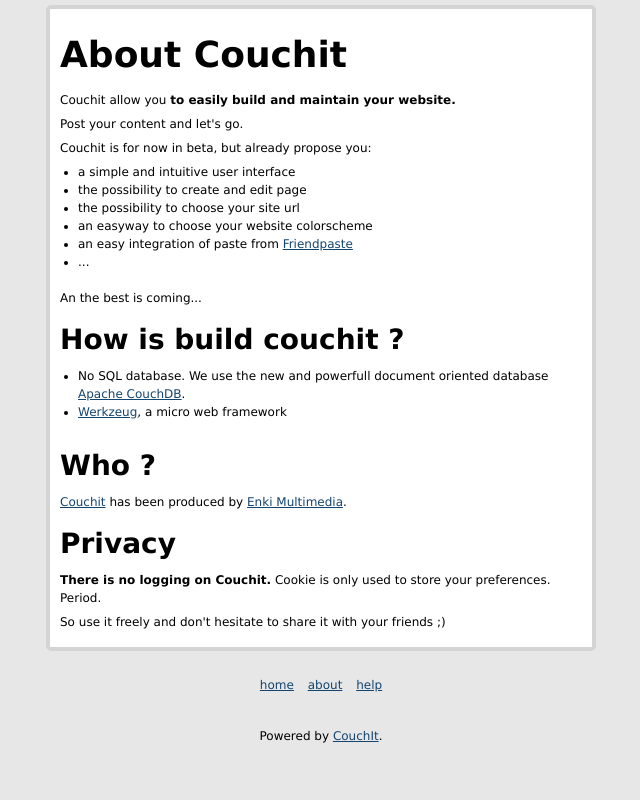
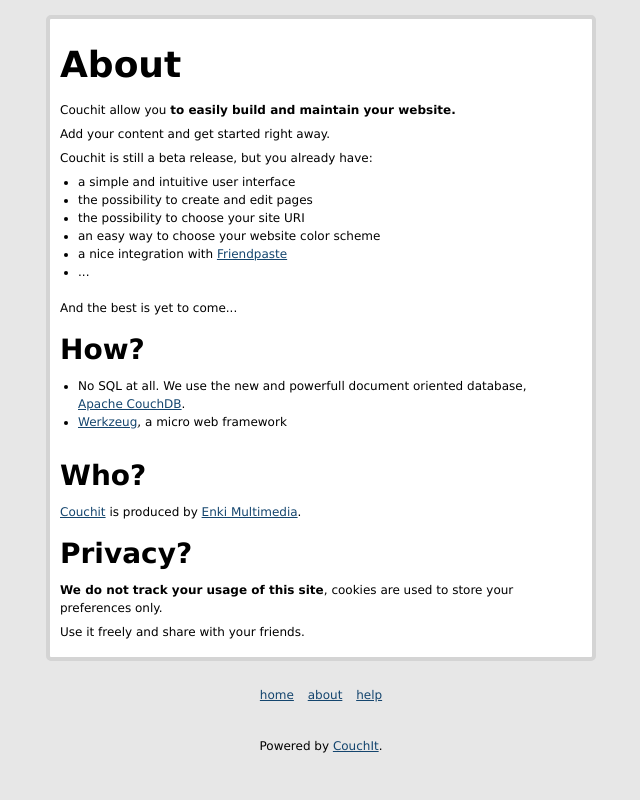
Before and after one commit to haxwithaxe/couchit, a Python web app: template templates/about.html in a window 1280 px wide. Shown: the whole page, without its empty margins (324-964 px from the left). Run offline with Jinja, Linux system fonts and the light colour scheme; the template is opened without the code that fills it, so the values that code supplies are empty.

Commit message:
lot of fixes for bugs that appeared online...

```diff
--- a/couchit/models.py
+++ b/couchit/models.py
@@ -101,8 +101,8 @@ class Page(Document):
         else:
             old_data = db.get(self.id)
             self.created = datetime.utcnow()
-            old_hash = make_hash(old_data['content'])
-            new_hash = make_hash(self.content)
+            old_hash = make_hash(old_data['title'], old_data['content'])
+            new_hash = make_hash(self.title, self.content)
             if old_hash != new_hash:
                 del old_data['_id']
                 del old_data['_rev']
--- a/couchit/settings.py
+++ b/couchit/settings.py
@@ -19,7 +19,7 @@ DEBUG = True
 
 SERVER_NAME = 'couchit.net'
 if DEBUG:
-    SERVER_NAME = 'couch.test'
+    SERVER_NAME = 'couch.test:5000'
 
 
 # database
--- a/couchit/template.py
+++ b/couchit/template.py
@@ -56,12 +56,13 @@ def convert_markdown(value):
     if local.site_url:
         base_url = local.site_url + '/'
     else:
-        base_url = '/'
+        base_url = ''
     md = markdown.Markdown(
             extensions = ['codehilite', 'wikilink', 'footnotes'],
             extension_configs = {'wikilink': [
                                         ('base_url', base_url),
-                                        ('html_class', '') ]},
+                                        ('html_class', ''),
+                                        ('end_url', '') ]},
             safe_mode = 'escape')
 
     return md.convert(value)
--- a/static/css/screen.css
+++ b/static/css/screen.css
@@ -69,9 +69,10 @@ aside.hidden {display:none;}
 header h1,header h2 {padding:0px;}
 header h1 {padding-top:5px;}
 header h2 {padding-bottom:10px;}
+header h1 a {text-decoration:none;}
 #page article,#pedit #pedit_wrapper {display:block;padding:10px;border-right:4px solid;border-left:4px solid;border-bottom:4px solid;-moz-border-radius-bottomleft:5px;-moz-border-radius-bottomright:5px;-khtml-border-bottom-left-radius:5px;-webkit-border-bottom-left-radius:5px;-khtml-border-bottom-right-radius:5px;-webkit-border-bottom-right-radius:5px;border-bottom-left-radius:5px;border-bottom-right-radius:5px;min-height:350px;}
 #phistory, #pdiff,#pdesign,#psettings,#pgeneric {display:block;padding:10px;border:4px solid;-moz-border-radius:5px;-khtml-border-radius:5px;-webkit-radius:5px;border-radius:5px;min-height:350px;}
-#pgeneric {text-align:left;}
+#pgeneric {text-align:left;margin-top:10px;}
 #pdiff h4 {border-bottom:1px solid;}
 ul.subsection_tabs {list-style:none;height:23px;-moz-border-radius-topleft:5px;-moz-border-radius-topright:5px;-khtml-border-top-left-radius:5px;-webkit-border-top-left-radius:5px;-khtml-border-top-right-radius:5px;-webkit-border-top-right-radius:5px;border-top-left-radius:5px;border-top-right-radius:5px;margin:0;padding:0;}
 ul.subsection_tabs li.tab {float:left;margin:0;}
@@ -97,7 +98,7 @@ span.lineChange {display:inline;height:15px;width:216px;}
 #fedit textarea {position:relative;width:99%;height:100%;}
 #pedit_wrapper #preview {display:block;position:relative;width:48%;float:right;height:100%;}
 #page-content {display:block;background:#fff repeat;height:100%;}
-.footer_wrapper {display:block;position:relative;clear:both;width:100%;padding-top:25px;}
+.footer_wrapper {display:block;position:relative;clear:both;width:100%;padding-top:25px;padding-bottom:10px;}
 footer ul.menu {list-style:none;text-align:center;padding-bottom:15px;}
 footer ul.menu li {display:inline;padding:0 5px 0 5px;}
 p.powered {text-align:center;}
--- a/static/css/src/layout.css
+++ b/static/css/src/layout.css
@@ -89,6 +89,9 @@ header h2 {
     padding-bottom: 10px;
 }
 
+
+header h1 a { text-decoration: none; }
+
 #page article,
 #pedit #pedit_wrapper {
     display: block;
@@ -129,6 +132,7 @@ header h2 {
 
 #pgeneric {
     text-align: left;
+    margin-top: 10px;
 }
 
 
@@ -285,6 +289,7 @@ span.lineChange {
     clear: both;
     width: 100%;
     padding-top: 25px;
+    padding-bottom: 10px;
 }
 
 footer ul.menu {
--- a/static/css/src/slate.css
+++ b/static/css/src/slate.css
@@ -6,6 +6,10 @@ body {
 
 a {
     color: #14456e;
+}
+
+header h1 a {
+    color: #000;
 }
 
 #page article {
--- a/static/css/theme.css
+++ b/static/css/theme.css
@@ -1,5 +1,6 @@
 body {background-color:#e7e7e7;color:#000;}
 a {color:#14456e;}
+header h1 a {color:#000;}
 #page article {color:#000;background-color:#fff;border-right-color:#d4d4d4;border-left-color:#d4d4d4;border-bottom-color:#d4d4d4;}
 #phistory,#pdiff,#pdesign,#claim_wrapper,#psettings,#pgeneric {background-color:#fff;border-color:#d4d4d4;color:#000;}
 #pdiff h4 {border-bottom-color:#ccc;}
--- a/static/js/src/page.js
+++ b/static/js/src/page.js
@@ -66,7 +66,6 @@ var PageUI = Class.create({
                 }
                 document.location.href=this.href;
             }, false);
-
     },
 
     init: function() {
@@ -83,6 +82,7 @@ var PageUI = Class.create({
         /* init size of textarea */
         var new_height = document.viewport.getHeight() - 250;
         $('content').setStyle({'height': new_height + 'px'});
+
     },
 
     update_tabs: function(new_container) {
--- a/templates/about.html
+++ b/templates/about.html
@@ -5,32 +5,33 @@
 <header><h1></h1></header>
 <div id="home_wrapper">
 <section id="pgeneric">
-    <h1>About Couchit</h1>
+    <h1>About</h1>
     <p>Couchit allow you <strong>to easily build and maintain your website.</strong></p>
-    <p>Post your content and let's go.</p>
-    <p>Couchit is for now in beta, but already propose you:</p>
+    <p>Add your content and get started right away.</p>
+    <p>Couchit is still a beta release, but you already have:</p>
         <ul>
             <li>a simple and intuitive user interface</li>
-            <li>the possibility to create and edit page</li>
-            <li>the possibility to choose your site url</li>
-            <li>an easyway to choose your website colorscheme</li>
-            <li>an easy integration of paste from <a href="http://www.friendpaste.com">Friendpaste</a></li>
+            <li>the possibility to create and edit pages</li>
+            <li>the possibility to choose your site URI</li>
+            <li>an easy way to choose your website color scheme</li>
+            <li>a nice integration with <a href="http://www.friendpaste.com">Friendpaste</a></li>
             <li>...</li>
         </ul>
-    <p>An the best is coming...</p>
+    <p>And the best is yet to come...</p>
 
-    <h2>How is build couchit ?</h2>
+    <h2>How?</h2>
     <ul>
-        <li>No SQL database. We use the new and powerfull document oriented database <a href="http://www.couchdb.org">Apache CouchDB</a>.</li>
+        <li>No SQL at all. We use the new and powerfull document oriented database, <a href="http://www.couchdb.org">Apache CouchDB</a>.</li>
         <li><a href="http://werkzeug.pocoo.org">Werkzeug</a>, a micro web framework</li>
     </ul>
 
-    <h2>Who ?</h2>
-    <p><a href="http://couchit.net">Couchit</a> has been produced by <a href="http://e-engura.com">Enki Multimedia</a>.</p>
+    <h2>Who?</h2>
+    <p><a href="http://couchit.net">Couchit</a> is produced by <a href="http://e-engura.com">Enki Multimedia</a>.</p>
 
-    <h2>Privacy</h2>
-    <p><strong>There is no logging on Couchit.</strong> Cookie is only used to store your preferences. Period.</p>
-    <p>So use it freely and don't hesitate to share it with your friends ;)</p>
+    <h2>Privacy?</h2>
+    <p><strong>We do not track your usage of this site</strong>, cookies are used to store your
+        preferences only.</p>
+    <p>Use it freely and share with your friends.</p>
 
 </section>
 </div>
--- a/templates/base.html
+++ b/templates/base.html
@@ -4,12 +4,15 @@
 
 <head>
     <meta charset="utf-8" />
-    <title>{% block title %}{% endblock %}</title>
+    <title>{% if site and site.title %}{{ site.title }} - {% endif %}{% block title %}{% endblock %}</title>
+    <link rel="icon" type="image/png" href="/static/img/favicon.png" />
+
     {% if DEBUG %}
     <link rel="stylesheet" href="/static/css/src/debug.css" type="text/css" />
     <link rel="stylesheet" type="text/css" href="/static/css/src/textarea.css" />
     <script src="/static/js/lib/prototype.js" type="text/javascript"></script>
     <script src="/static/js/lib/effects.js" type="text/javascript"></script>
+    <script src="/static/js/lib/controls.js" type="text/javascript"></script>
     <script src="/static/js/lib/dragdrop.js" type="text/javascript"></script>
     <script src="/static/js/lib/builder.js" type="text/javascript"></script>
     <script src="/static/js/lib/slider.js" type="text/javascript"></script>
@@ -34,10 +37,11 @@
     <style type="text/css" media="screen">
 body{background-color:#{{ site.theme.background_color }};color:#{{ site.theme.text_color }};}
 a{color:#{{ site.theme.link_color }};}
+header h1 a{color:#{{ site.theme.text_color }};}
 #page article, #pedit #pedit_wrapper{background-color:#{{ site.theme.page_fill_color }};border-right-color:#{{ site.theme.border_color }};border-left-color:#{{ site.theme.border_color }};border-bottom-color:#{{ site.theme.border_color }};color:#{{ site.theme.page_text_color }};}
 #phistory,#pdiff,#pdesign,#pedit,#claim_wrapper,#psettings{background-color:#{{ site.theme.page_fill_color }};border-color:#{{ site.theme.border_color }};color:#{{ site.theme.page_text_color }};}
 #phistory,#pdiff,#pdesign,#page,#claim_wrapper,#psettings{color:#{{ site.theme.page_text_color }};}
-#phistory a, #pdiff a, #pdesign a, #page a, #psettings a{color:#{{ site.theme.page_link_color }};}
+#phistory a, #pdiff a, #pdesign a, #page a, #psettings a, #claim_wrapper a{color:#{{ site.theme.page_link_color }};}
 ul.subsection_tabs{background-color:#{{ site.theme.border_color }};}
 ul.subsection_tabs li.tab a, ul.subsection_tabs li.tab a:visited{color:#{{ site.theme.menu_inactive_color }};}
 .box{background-color:#{{ site.theme.page_fill_color }};}
@@ -67,7 +71,7 @@ tr.rselected{background-color:#{{site.theme.border_color}};color:#{{site.theme.m
     <div id="container">
         {% if site %}
          <header id="site_header">
-             <h1>{% if site.title %}{{ site.title }}{% endif %}</h1>
+             <h1><a href="{% if site_url %}{{ site_url }}{% else %}/{% endif %}">{% if site.title %}{{ site.title }}{% endif %}</a></h1>
              <h2>{% if site.subtitle %}{{ site.subtitle }}{% endif %}</h2>
          </header>
         {% endif %}
--- a/templates/site/login.html
+++ b/templates/site/login.html
@@ -25,7 +25,7 @@
         {% if notify %}
         <p class="notify">{{ notify }}</p>
         {% endif %}
-        <p><input type="password" name="password" id="password" value="password" /> (<a href="{{ site_url }}/site/forgot-password?back={{ back }}">I forgot the password)</a></p>
+        <p><input type="password" name="password" id="password" value="password" /> <a href="{{ site_url }}/site/forgot-password?back={{ back }}">(I forgot the password)</a></p>
         <p><input type="checkbox" id="remerber" name="remember" /><label for="remember">Remember me</label></p>
         <p><input type="submit" id="spassword" name="spassword" value="Login"></p>
     </form>
```
Also changed, not shown: couchit/http.py (+7 -12 lines), couchit/views.py (+37 -28 lines), static/js/src/application.js (+7 -5 lines), templates/page/show.html (+7 -1 lines), static/js/couchit-application.js.
